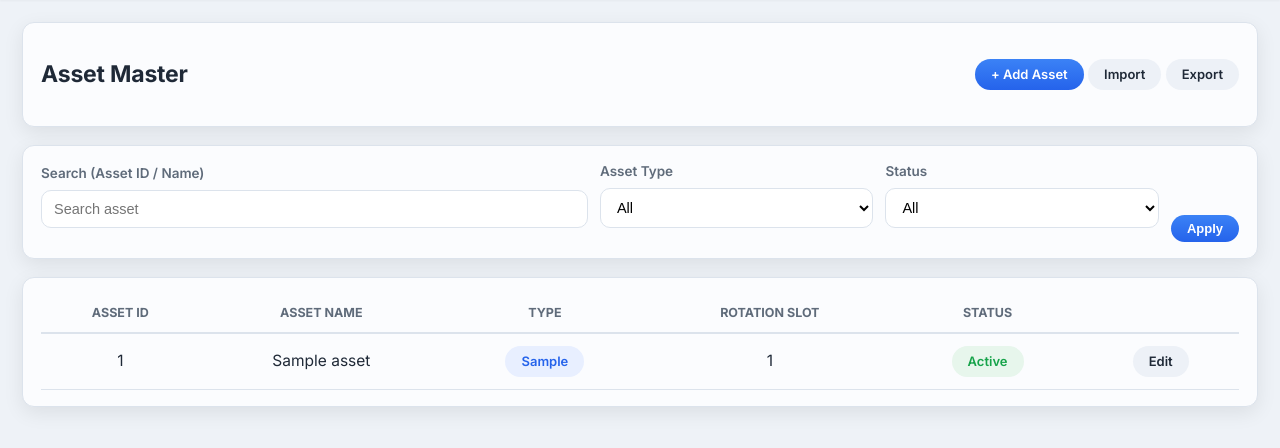
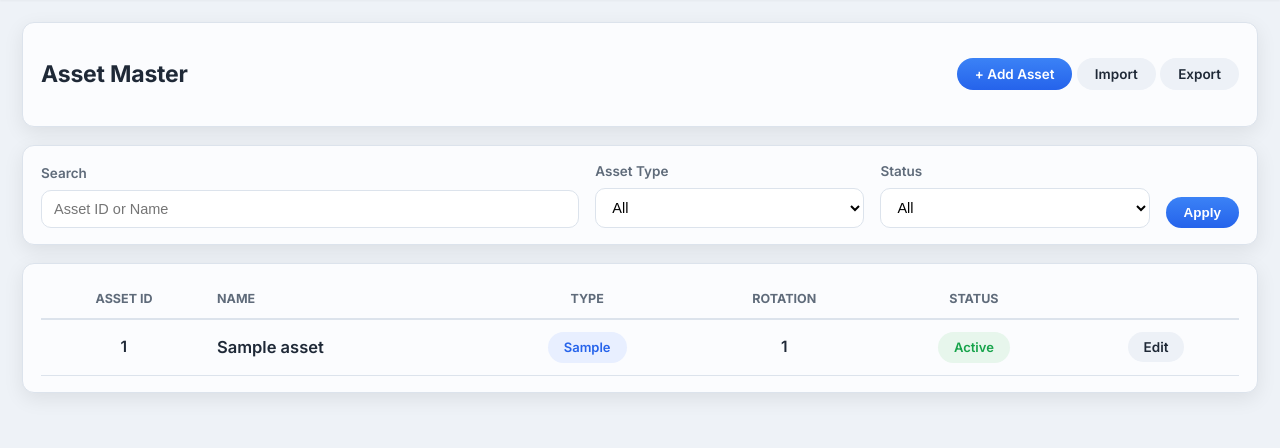
Before and after one commit to Yash-Aparajit/Preventive_Maintenance_System, a Flask app: page /asset-master in a window 1280 px wide. Shown: the part 57-505 px from the top of the page. Run offline with Flask 3, Linux system fonts and the light colour scheme; the visitor is signed in with stand-in values (Sample User, id 1); tables that the repository leaves empty hold one stand-in row (values such as "Sample post").

Commit message:
Update asset_master.html

```diff
--- a/templates/asset_master.html
+++ b/templates/asset_master.html
@@ -1,38 +1,31 @@
 {% extends "base.html" %}
 {% block content %}
 
-<!-- ===== PAGE HEADER + ACTIONS ===== -->
+<!-- HEADER + ACTIONS -->
 <div class="card">
     <div class="page-header">
         <h2>Asset Master</h2>
 
         <div>
-            <a href="{{ url_for('asset_add') }}"
-               class="btn btn-primary pill">+ Add Asset</a>
-
-            <a href="{{ url_for('asset_import') }}"
-               class="btn btn-secondary pill">Import</a>
-
-            <a href="{{ url_for('asset_export') }}"
-               class="btn btn-secondary pill">Export</a>
+            <a href="{{ url_for('asset_add') }}" class="btn btn-primary">+ Add Asset</a>
+            <a href="{{ url_for('asset_import') }}" class="btn btn-secondary">Import</a>
+            <a href="{{ url_for('asset_export') }}" class="btn btn-secondary">Export</a>
         </div>
     </div>
 </div>
 
-<!-- ===== FILTERS ===== -->
+<!-- FILTERS -->
 <div class="card">
-    <form method="get">
-        <div style="display:flex; gap:12px; align-items:end;">
-
-            <div class="form-row" style="flex:2;">
-                <label>Search (Asset ID / Name)</label>
-                <input name="search" placeholder="Search asset">
+    <form method="get" style="display:flex; gap:16px; align-items:end;">
+        <div style="flex:2;">
+            <label>Search</label>
+            <input placeholder="Asset ID or Name">
         </div>
 
-            <div class="form-row" style="flex:1;">
+        <div style="flex:1;">
             <label>Asset Type</label>
-                <select name="type">
-                    <option value="">All</option>
+            <select>
+                <option>All</option>
                 <option>Machine</option>
                 <option>Nut Runner</option>
                 <option>Trolley</option>
@@ -40,42 +33,40 @@
             </select>
         </div>
 
-            <div class="form-row" style="flex:1;">
+        <div style="flex:1;">
             <label>Status</label>
-                <select name="status">
-                    <option value="">All</option>
+            <select>
+                <option>All</option>
                 <option>Active</option>
                 <option>Scrapped</option>
             </select>
         </div>
 
-            <div>
-                <button class="btn btn-primary pill">Apply</button>
-            </div>
-
-        </div>
+        <button class="btn btn-primary">Apply</button>
     </form>
 </div>
 
-<!-- ===== ASSET LIST ===== -->
+<!-- TABLE -->
 <div class="card">
     <table class="table">
         <thead>
             <tr>
                 <th>Asset ID</th>
-                <th>Asset Name</th>
+                <th class="name-col">Name</th>
                 <th>Type</th>
-                <th>Rotation Slot</th>
+                <th>Rotation</th>
                 <th>Status</th>
                 <th></th>
             </tr>
         </thead>
-
         <tbody>
         {% for a in assets %}
             <tr>
-                <td>{{ a.asset_id }}</td>
-                <td>{{ a.asset_name }}</td>
+                <td class="asset-id">{{ a.asset_id }}</td>
+
+                <td class="asset-name">
+                    {{ a.asset_name }}
+                </td>
 
                 <td>
                     <span class="pill pill-blue">
@@ -83,19 +74,19 @@
                     </span>
                 </td>
 
-                <td>{{ a.rotation_slot }}</td>
+                <td class="asset-rotation">
+                    {{ a.rotation_slot }}
+                </td>
 
                 <td>
-                    {% if a.status == "Active" %}
-                        <span class="pill pill-green">Active</span>
-                    {% else %}
-                        <span class="pill pill-grey">Scrapped</span>
-                    {% endif %}
+                    <span class="pill pill-green">
+                        {{ a.status }}
+                    </span>
                 </td>
 
                 <td>
                     <a href="{{ url_for('asset_edit', id=a.id) }}"
-                       class="btn btn-secondary pill">
+                    class="btn btn-edit">
                         Edit
                     </a>
                 </td>
```
Lines whose indentation alone changed are shown as unchanged.
